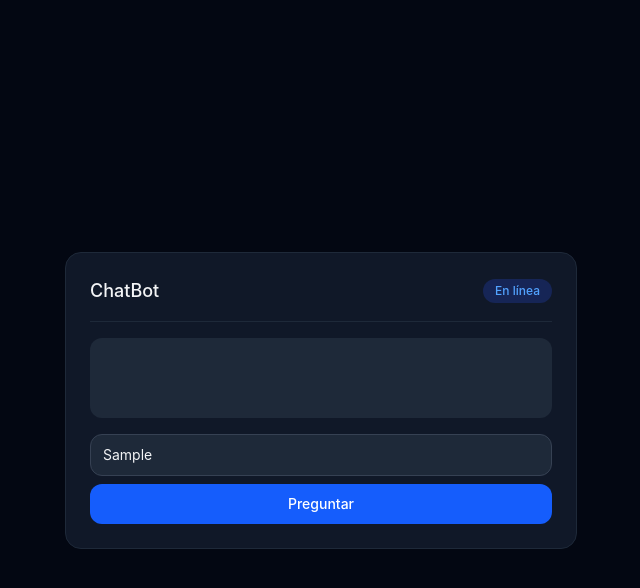
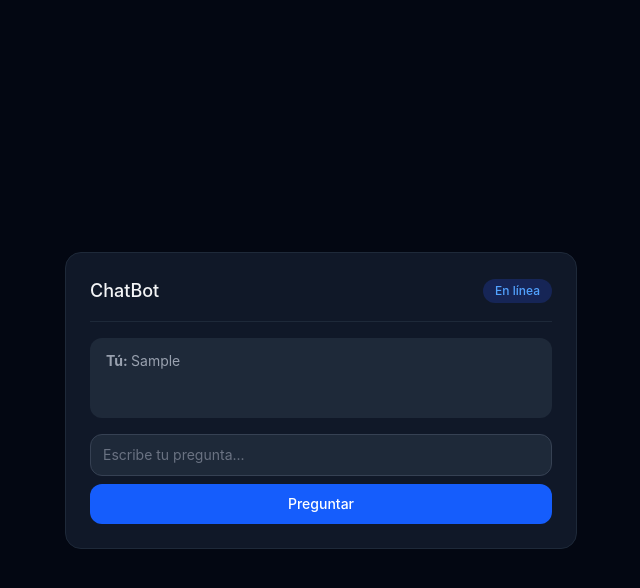
Before and after one commit to afsanchez04/44-web-a-react-avanzado, a React (Vite) app: page / in a window 1280 px wide. Both pictures are taken after typing "Sample" into the empty fields and a click on the button "Preguntar". Shown: the top 588 px of the page, without its empty margins (319-959 px from the left). Built offline with nearby package versions, Linux system fonts and the light colour scheme; no server answers.

Commit message:
chat finalizado en App.jsx

```diff
--- a/src/App.jsx
+++ b/src/App.jsx
@@ -28,7 +28,7 @@ const chatReducer = (state, action) => {
 }
 
 export const App = () => {
-  const { register, handleSubmit, formState: { errors } } = useForm({
+  const { register, handleSubmit, reset, formState: { errors } } = useForm({
     resolver: yupResolver(schema)
   })
   // Estado que guarda la respuesta de gemma
@@ -38,7 +38,9 @@ export const App = () => {
 
   const handlePregunta = async (data) => {
     console.log(data)
+    dispatch({ type: 'ADD_MESSAGE', payload: { from: 'user', text: data.userInput } })
     setLoading(true)
+    reset()
     try {
       const res = await axios.post('http://localhost:11434/api/generate', {
         model: 'gemma2',
@@ -46,7 +48,7 @@ export const App = () => {
         stream: false
       })
       setResponse(res.data.response)
-      dispatch({ type: 'ADD_MESSAGE', payload: { from: 'user', text: data.userInput } })
+
       dispatch({ type: 'ADD_MESSAGE', payload: { from: 'bot', text: res.data.response } })
     } catch (error) {
       console.error('Error:', error)
@@ -70,7 +72,19 @@ export const App = () => {
 
           {/* Response area */}
           <div className='min-h-20 bg-gray-800 rounded-xl px-4 py-3 text-sm text-gray-400 leading-relaxed'>
-            {loading ? 'Generando respuesta...' : response}
+
+            {
+              state.messages.map((msj, index) => (
+                <p key={index}>
+                  <strong>{msj.from === 'user' ? 'Tú: ' : 'Bot: '}</strong>
+                  {msj.text}
+                </p>
+              ))
+            }
+
+            {loading && (
+              <p className='italic text-gray-500'>Generando respuesta...</p>
+            )}
           </div>
 
           {/* Form */}
```
